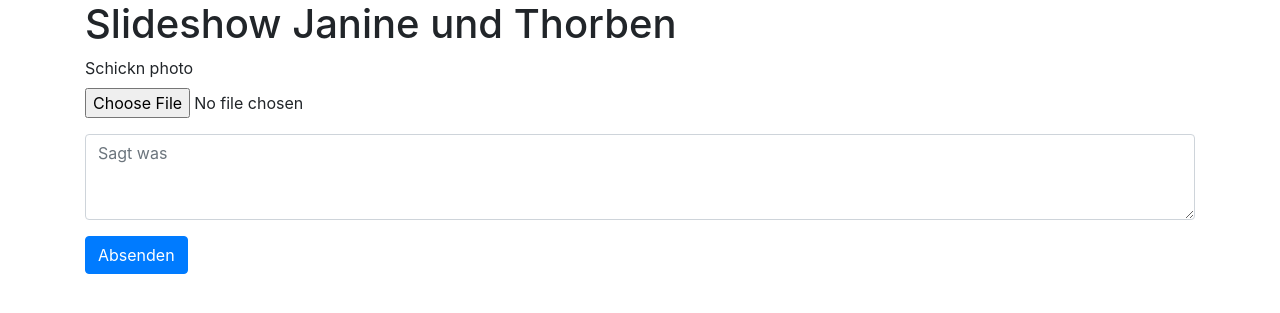
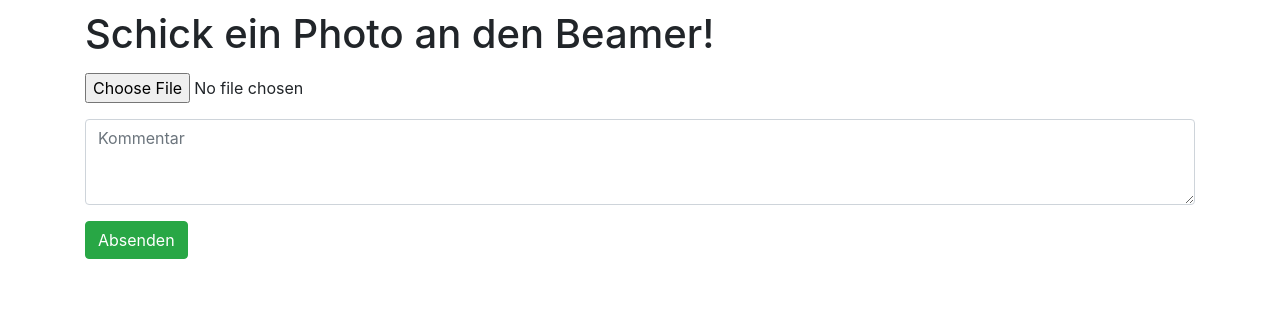
Before and after one commit to mennthor/flask_img_push, a Flask app: page / in a window 1280 px wide. Shown: the top 313 px of the page. Run offline with Flask 2, Linux system fonts and the light colour scheme; some libraries are stand-ins or nearby versions.

Commit message:
Fixed message layout depending on msg content

```diff
--- a/slideshow/templates/client.html
+++ b/slideshow/templates/client.html
@@ -1,30 +1,43 @@
 <!DOCTYPE html>
 <html>
 
-{% include 'head.html' %}
+<head>
+    {% include 'head.html' %}
+    <!-- Custom styles -->
+    <link rel="stylesheet" type="text/css" href="{{ url_for('static', filename='css/client.css') }}">
+
+</head>
 
 <body>
 
 <div class="container">
-    <h1>Slideshow Janine und Thorben</h1>
+    <!-- Input form to send a new file to the gallery -->
+    <h1 style="margin-top: 10px; margin-bottom: 15px">Schick ein Photo an den Beamer!</h1>
+
     <form method="POST" action="/posts" enctype="multipart/form-data">
         <div class="form-group">
-            <label for="imgupload">Schickn photo</label>
-            <input class="form-control-file" required id="imgupload" name="image" type="file" accept="image/*">
+            <input class="form-control-file" required name="image" type="file" accept="image/*">
         </div>
         <div class="form-group">
-            <textarea class="form-control" rows="3" name="comment" placeholder="Sagt was"></textarea>
+            <textarea class="form-control" rows="3" name="comment"
+            placeholder="Kommentar" maxlength="160"></textarea>
         </div>
-        <button type="submit" class="btn btn-primary">Absenden</button>
+        <button type="submit" class="btn btn-success">Absenden</button>
     </form>
+
 </div>
 
 <div class="container">
     {% with messages = get_flashed_messages() %}
+        <!-- If we have a message show correct box in success & error cases -->
         {% if messages %}
-            <div class="flashes alert alert-success alert-dismissable">
-                <a href="" class="close" data-dismiss="alert" aria-label="close">&times;</a>
-                {{ messages[0] }}
+            {% if "wrong" in messages[0] %}
+                <div class="flashes alert alert-danger alert-dismissable">
+            {% else %}
+                <div class="flashes alert alert-success alert-dismissable">
+            {% endif %}
+            <a href="" class="close" data-dismiss="alert" aria-label="close">&times;</a>
+            {{ messages[0] }}
             </div>
         {% endif %}
     {% endwith %}
```
